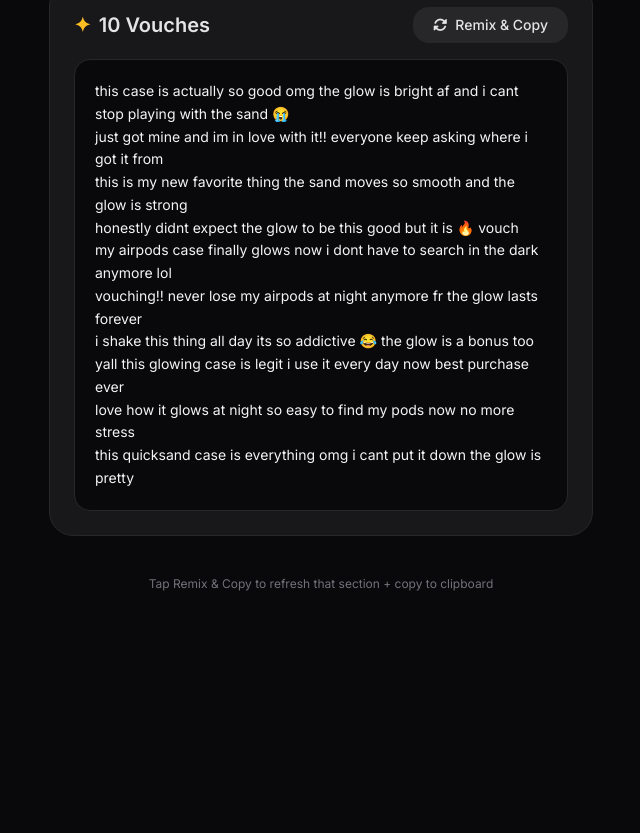
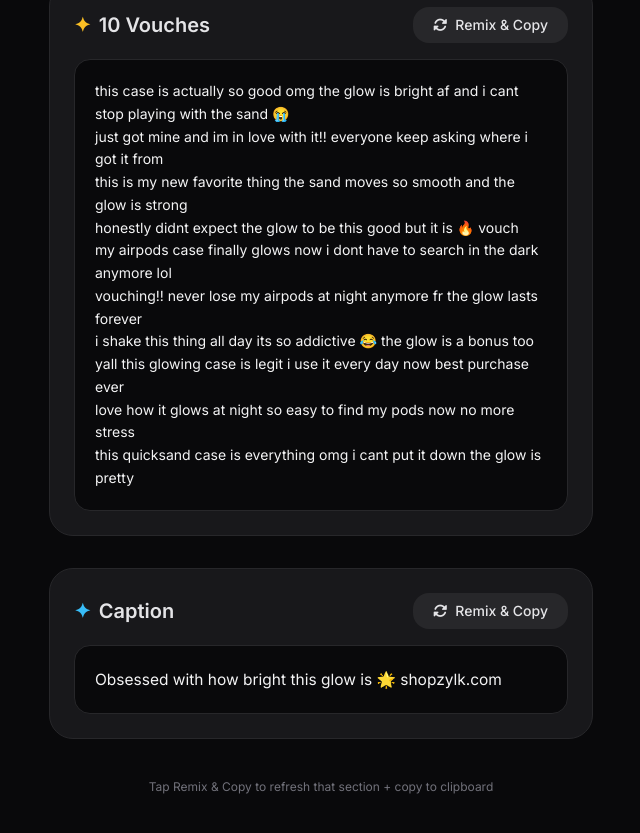
Before and after one commit to coder338-art/zylk-copy-hub, a plain HTML site: page index.html in a window 1280 px wide. Shown: the part 605-1438 px from the top of the page, without its empty margins (319-959 px from the left). Before the commit the page ends 1277 px from the top, so only its background shows below. Drawn offline with nearby package versions, Linux system fonts and the light colour scheme.

Commit message:
Update index.html

```diff
--- a/index.html
+++ b/index.html
@@ -3,7 +3,7 @@
 <head>
     <meta charset="UTF-8">
     <meta name="viewport" content="width=device-width, initial-scale=1.0">
-    <title>Ecom Generator • Hooks + Vouches</title>
+    <title>Ecom Generator • Hooks + Vouches + Captions</title>
     <script src="https://cdn.tailwindcss.com"></script>
     <link rel="stylesheet" href="https://cdnjs.cloudflare.com/ajax/libs/font-awesome/6.5.1/css/all.min.css">
     <style>
@@ -27,7 +27,7 @@
     <div class="max-w-xl mx-auto px-4 py-8">
         <div class="text-center mb-10">
             <h1 class="text-4xl font-display tracking-tighter">Ecom Generator</h1>
-            <p class="text-zinc-400 mt-1">Hooks • Single Vouch • 10 Vouches</p>
+            <p class="text-zinc-400 mt-1">Hooks • Single Vouch • 10 Vouches • Captions</p>
         </div>
 
         <!-- Hooks Section -->
@@ -61,7 +61,7 @@
         </div>
 
         <!-- 10 Vouches Section -->
-        <div class="section-box bg-zinc-900 border border-zinc-800 rounded-3xl p-6">
+        <div class="section-box mb-8 bg-zinc-900 border border-zinc-800 rounded-3xl p-6">
             <div class="flex items-center justify-between mb-4">
                 <h2 class="text-xl font-semibold flex items-center gap-x-2">
                     <span class="text-amber-400">✦</span> 10 Vouches
@@ -73,6 +73,21 @@
                 </button>
             </div>
             <div id="ten-vouches-box" class="output-text bg-zinc-950 border border-zinc-800 rounded-2xl p-5 text-zinc-100 text-sm leading-relaxed"></div>
+        </div>
+
+        <!-- Captions Section -->
+        <div class="section-box bg-zinc-900 border border-zinc-800 rounded-3xl p-6">
+            <div class="flex items-center justify-between mb-4">
+                <h2 class="text-xl font-semibold flex items-center gap-x-2">
+                    <span class="text-sky-400">✦</span> Caption
+                </h2>
+                <button onclick="remixAndCopy('caption')"
+                        class="flex items-center gap-x-2 px-5 py-2 bg-zinc-800 hover:bg-zinc-700 rounded-2xl text-sm font-medium">
+                    <i class="fa-solid fa-sync-alt"></i>
+                    <span>Remix & Copy</span>
+                </button>
+            </div>
+            <div id="caption-box" class="output-text bg-zinc-950 border border-zinc-800 rounded-2xl p-5 min-h-[68px] text-zinc-100"></div>
         </div>
 
         <div class="text-center mt-10 text-xs text-zinc-500">
@@ -135,7 +150,7 @@
             "Watch the magic happen when the lights go off ✨🌑"
         ];
 
-        // ====================== UPDATED VOUCHES ======================
+        // ====================== VOUCHES ======================
         const vouchList = [
             "this case is actually so good omg the glow is bright af and i cant stop playing with the sand 😭",
             "vouching!! never lose my airpods at night anymore fr the glow lasts forever",
@@ -157,6 +172,50 @@
             "love how it glows at night so easy to find my pods now no more stress",
             "quicksand + glow combo is perfect i be playing with it nonstop",
             "just wanted a normal case but this glowing one way better than expected 😭"
+        ];
+
+        // ====================== CAPTIONS ======================
+        const captionList = [
+            "This glowing AirPods case is unreal in complete darkness ✨ shopzylk.com",
+            "Never lose your pods at night again thanks to this glow 🌙 shopzylk.com",
+            "Quicksand + strong glow = pure addiction 🌀 shopzylk.com",
+            "The glow actually hits different in the dark 😮 shopzylk.com",
+            "No more searching for your AirPods in bed 🌙 shopzylk.com",
+            "Shake it and watch it glow in complete darkness ✨ shopzylk.com",
+            "Quick charge = hours of bright glow ⚡ shopzylk.com",
+            "Lights out and the magic appears 🌑 shopzylk.com",
+            "My new favorite glowing AirPods case 🔥 shopzylk.com",
+            "This case makes your AirPods glow like crazy 😍 shopzylk.com",
+            "The most satisfying glow in the dark 🌀 shopzylk.com",
+            "Finally a case you can actually see at night 🌙 shopzylk.com",
+            "Glow so bright it lights up everything around it ✨ shopzylk.com",
+            "This glowing quicksand case is dangerously addictive 😭 shopzylk.com",
+            "Turn off the lights and watch the magic happen 🌑 shopzylk.com",
+            "Best AirPods upgrade for night owls 🌙 shopzylk.com",
+            "The glow is actually this strong in total darkness 😱 shopzylk.com",
+            "Obsessed with how this case glows ✨ shopzylk.com",
+            "No more losing your AirPods in the dark 🔥 shopzylk.com",
+            "Pure glow vibes in complete darkness 🌟 shopzylk.com",
+            "This glowing AirPods case lights up the dark like magic ✨ shopzylk.com",
+            "Real glow in complete darkness 🌙 shopzylk.com",
+            "The quicksand glow is actually addictive 🌀 shopzylk.com",
+            "Watch it glow bright in total darkness 😮 shopzylk.com",
+            "My AirPods never get lost at night anymore 🌙 shopzylk.com",
+            "Pure glowing vibes in the dark ✨ shopzylk.com",
+            "This case glows stronger than expected 🔥 shopzylk.com",
+            "Shake and glow in complete darkness 🌀 shopzylk.com",
+            "The best glowing AirPods case hands down 😍 shopzylk.com",
+            "Lights off = instant glow show 🌑 shopzylk.com",
+            "Obsessed with how bright this glow is 🌟 shopzylk.com",
+            "No more blind searching thanks to this ✨ shopzylk.com",
+            "The glow is actually this strong 😱 shopzylk.com",
+            "Satisfying glow + moving sand in the dark 🌀 shopzylk.com",
+            "This AirPods case was made for the night 🌙 shopzylk.com",
+            "Glow so good it feels illegal ✨ shopzylk.com",
+            "Complete darkness but the case still pops 🔥 shopzylk.com",
+            "My favorite nighttime AirPods essential 😭 shopzylk.com",
+            "Real glow that actually works in the dark 🌟 shopzylk.com",
+            "This glowing case changed the game for me ✨ shopzylk.com"
         ];
 
         function getRandom(arr) {
@@ -192,12 +251,19 @@
             return ten;
         }
 
+        function remixCaption() {
+            const caption = getRandom(captionList);
+            document.getElementById('caption-box').textContent = caption;
+            return caption;
+        }
+
         function remixAndCopy(type) {
             let content = "";
 
             if (type === 'hook') content = remixHook();
             else if (type === 'singleVouch') content = remixSingleVouch();
             else if (type === 'tenVouches') content = remixTenVouches();
+            else if (type === 'caption') content = remixCaption();
 
             navigator.clipboard.writeText(content).then(() => {
                 showCopiedFeedback(type);
@@ -215,7 +281,8 @@
             const messages = {
                 hook: "✅ Hook copied!",
                 singleVouch: "✅ Single vouch copied!",
-                tenVouches: "✅ 10 vouches copied!"
+                tenVouches: "✅ 10 vouches copied!",
+                caption: "✅ Caption copied!"
             };
             const toast = document.createElement('div');
             toast.className = "fixed bottom-6 left-1/2 -translate-x-1/2 bg-emerald-600 text-white px-6 py-3 rounded-2xl text-sm font-medium shadow-2xl z-50";
@@ -229,6 +296,7 @@
             remixHook();
             remixSingleVouch();
             remixTenVouches();
+            remixCaption();
         };
     </script>
 </body>
```
